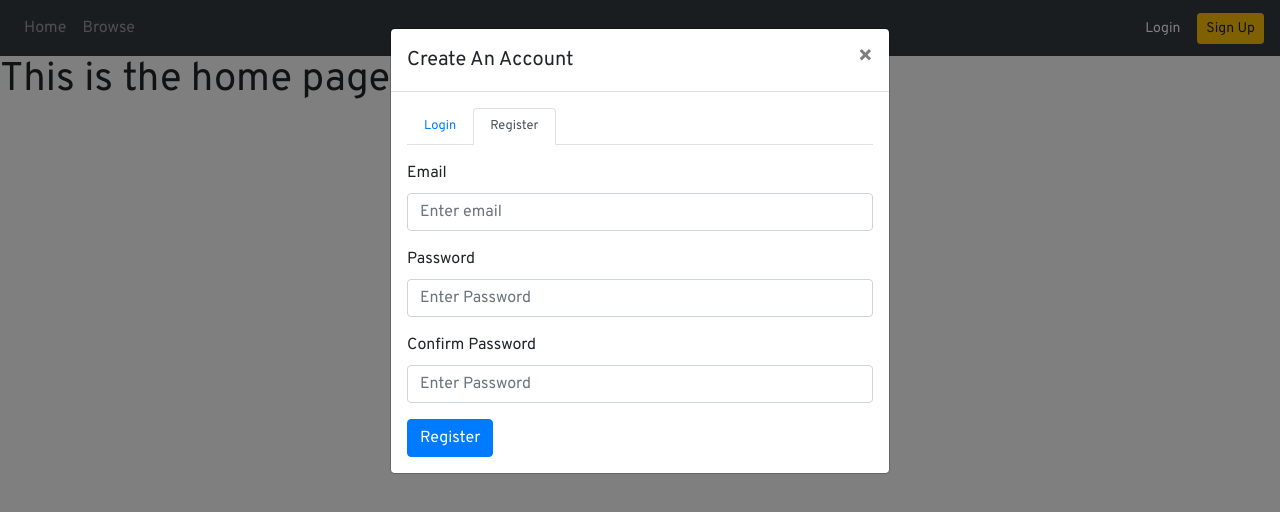
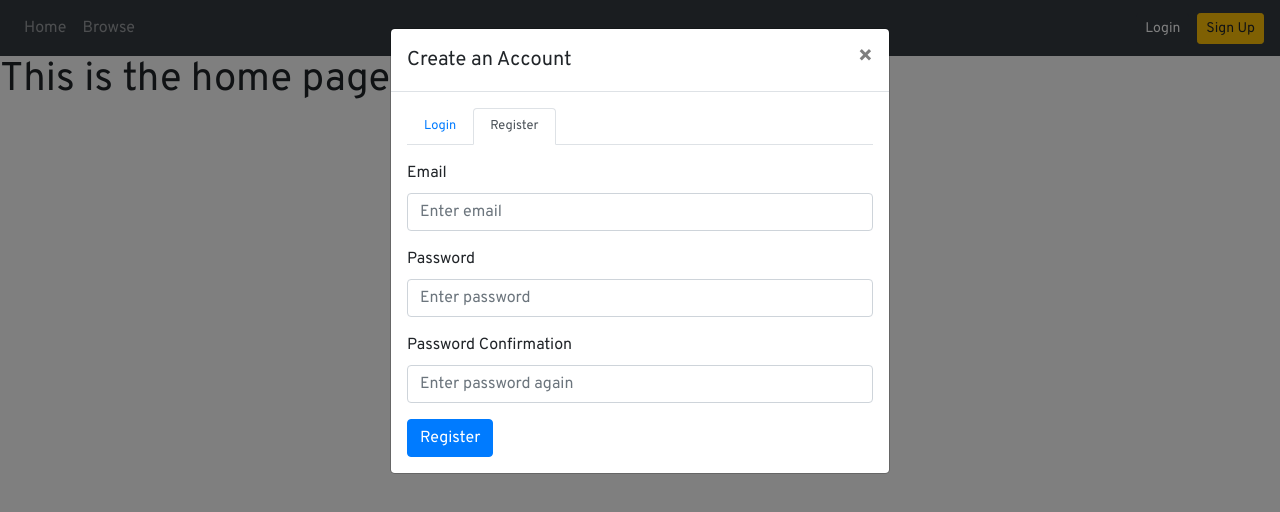
Before and after one commit to Eelsvek/hyojo-app, a Vue app: page / in a window 1280 px wide. Both pictures are taken after a click on the tab "Register". Shown: the top 512 px of the page. Built offline with nearby package versions, Linux system fonts and the light colour scheme.

Commit message:
registration form

```diff
--- a/src/components/Modals/AccountModal.vue
+++ b/src/components/Modals/AccountModal.vue
@@ -24,7 +24,7 @@
             id="pw-input"
             v-model="form.password"
             type="password"
-            placeholder="Enter Password"
+            placeholder="Enter password"
             required
           ></b-form-input>
         </b-form-group>
@@ -44,16 +44,19 @@
             id="pw-input"
             v-model="form.password"
             type="password"
-            placeholder="Enter Password"
+            placeholder="Enter password"
             required
           ></b-form-input>
         </b-form-group>
-        <b-form-group label="Confirm Password" label-for="pw-input-confirm">
+        <b-form-group
+          label="Password Confirmation"
+          label-for="pw-input-confirm"
+        >
           <b-form-input
             id="pw-input-confirm"
             v-model="form.passwordConfirm"
             type="password"
-            placeholder="Enter Password"
+            placeholder="Enter password again"
             required
           ></b-form-input>
         </b-form-group>
@@ -108,7 +111,7 @@ export default {
     },
 
     title() {
-      return this.formType === LOGIN ? 'Login to Hyojo' : 'Create An Account';
+      return this.formType === LOGIN ? 'Login to Hyojo' : 'Create an Account';
     },
   },
 
```
